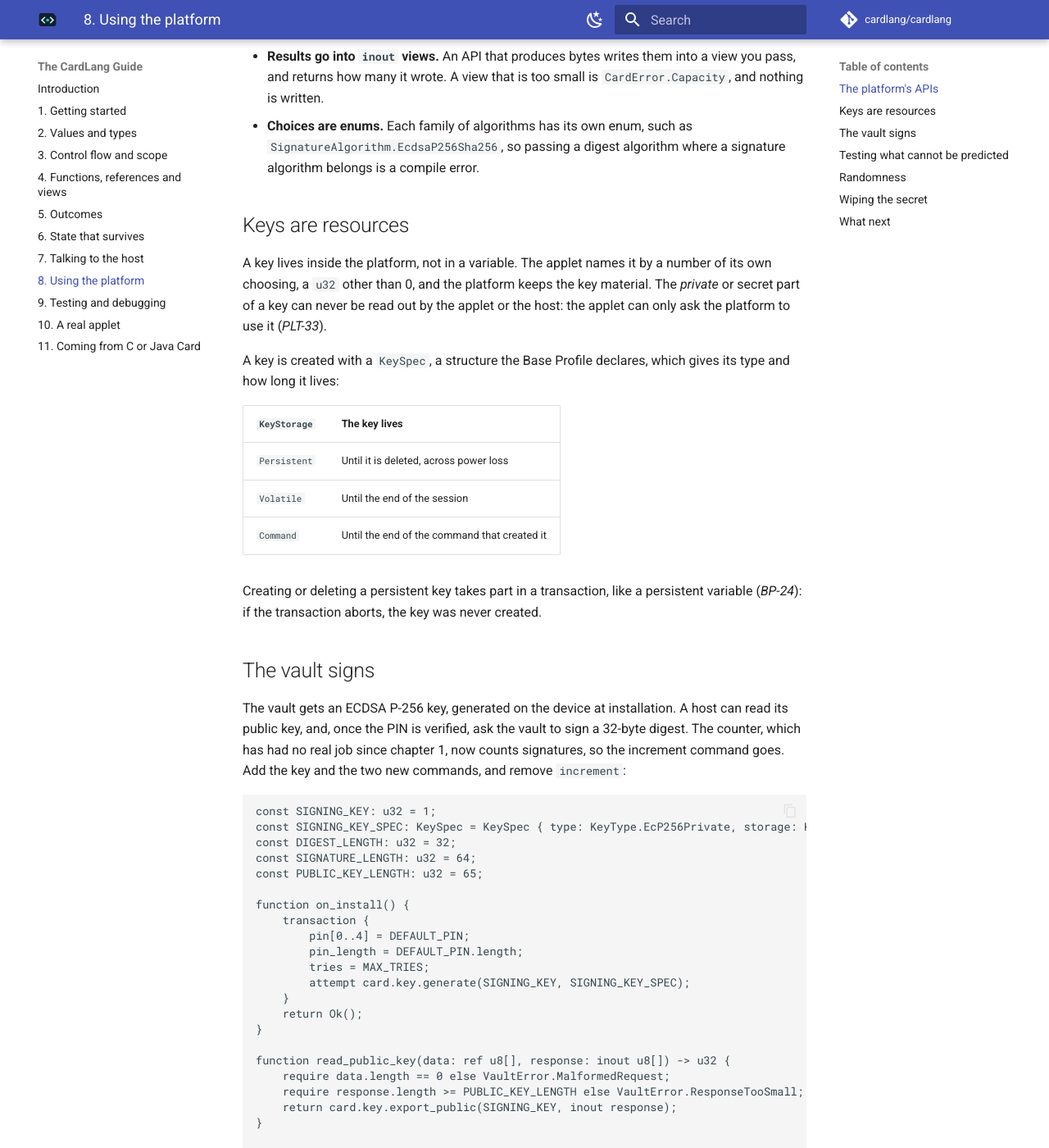
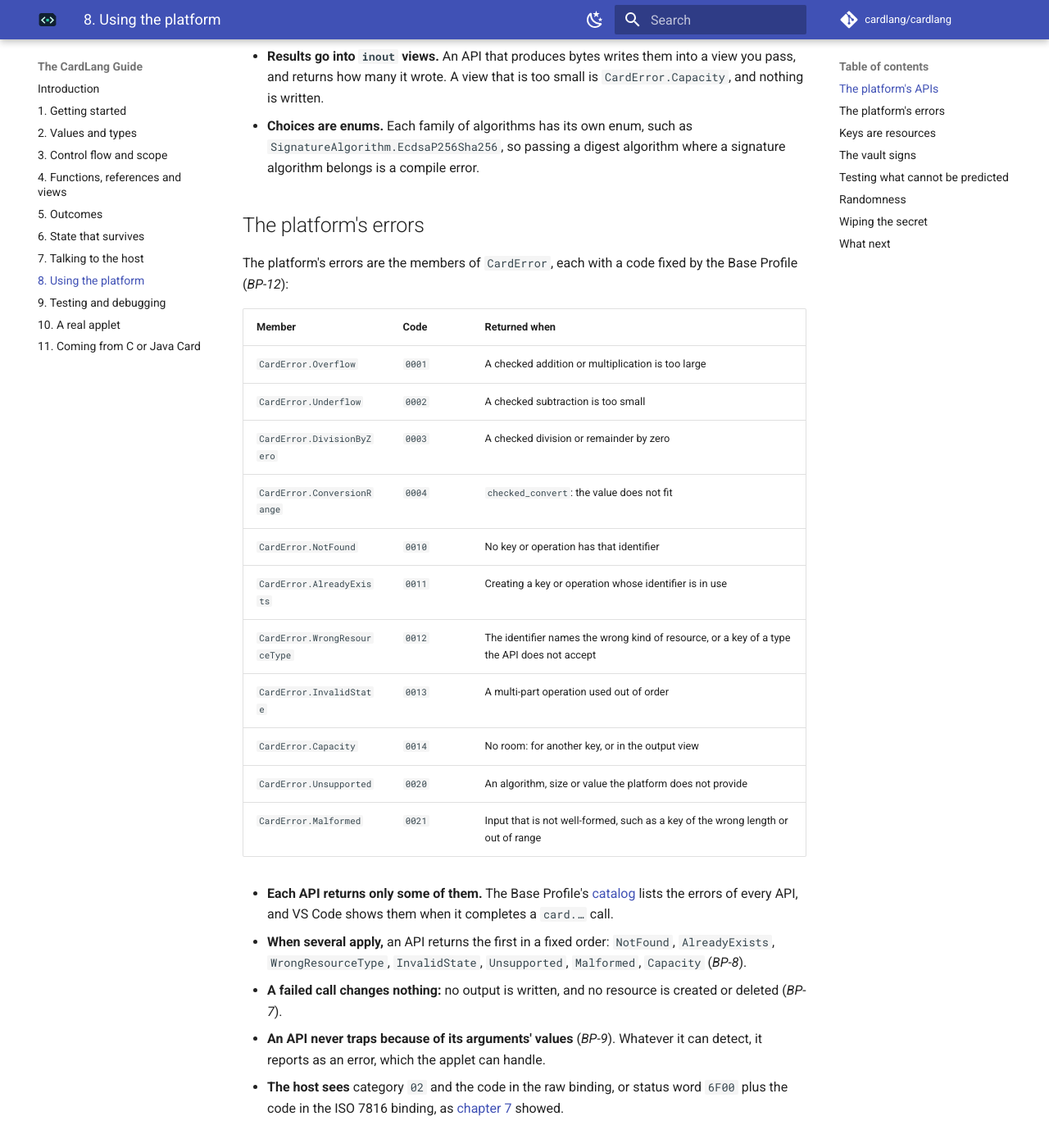
Before and after one commit to cardlang/cardlang, an MkDocs documentation site: the page built from guide/docs/08-platform.md, in a window 1280 px wide and 1400 px high, scrolled down 745 px. Shown: the whole window at 82% size. Built offline with MkDocs 1.6.1 and Material for MkDocs 9.7.7, drawn with Linux system fonts in a browser that asks for light colours; comment, search, counter and statistics services are not loaded.

Commit message:
Guide: the platform's errors and the trap kinds
Chapter 8 lists every CardError member with its code and cause, the error
precedence, and what the host sees; chapter 5 points to it. Chapter 9 lists
every trap kind, and notes that the host usually learns only that a trap
happened.

```diff
--- a/guide/docs/08-platform.md
+++ b/guide/docs/08-platform.md
@@ -18,6 +18,30 @@ A platform API is called like any function, and follows the same rules:
 - **It returns an outcome.** Its errors are `CardError`s, such as `CardError.NotFound` for a key that does not exist. Handle them with `attempt` or `match`, as in [chapter 5](05-outcomes.md#platform-errors).
 - **Results go into `inout` views.** An API that produces bytes writes them into a view you pass, and returns how many it wrote. A view that is too small is `CardError.Capacity`, and nothing is written.
 - **Choices are enums.** Each family of algorithms has its own enum, such as `SignatureAlgorithm.EcdsaP256Sha256`, so passing a digest algorithm where a signature algorithm belongs is a compile error.
+
+## The platform's errors
+
+The platform's errors are the members of `CardError`, each with a code fixed by the Base Profile (*BP-12*):
+
+| Member | Code | Returned when |
+|---|---|---|
+| `CardError.Overflow` | `0001` | A checked addition or multiplication is too large |
+| `CardError.Underflow` | `0002` | A checked subtraction is too small |
+| `CardError.DivisionByZero` | `0003` | A checked division or remainder by zero |
+| `CardError.ConversionRange` | `0004` | `checked_convert`: the value does not fit |
+| `CardError.NotFound` | `0010` | No key or operation has that identifier |
+| `CardError.AlreadyExists` | `0011` | Creating a key or operation whose identifier is in use |
+| `CardError.WrongResourceType` | `0012` | The identifier names the wrong kind of resource, or a key of a type the API does not accept |
+| `CardError.InvalidState` | `0013` | A multi-part operation used out of order |
+| `CardError.Capacity` | `0014` | No room: for another key, or in the output view |
+| `CardError.Unsupported` | `0020` | An algorithm, size or value the platform does not provide |
+| `CardError.Malformed` | `0021` | Input that is not well-formed, such as a key of the wrong length or out of range |
+
+- **Each API returns only some of them.** The Base Profile's [catalog](https://github.com/cardlang/cardlang/blob/main/platform/base-catalog.txt) lists the errors of every API, and VS Code shows them when it completes a `card.…` call.
+- **When several apply,** an API returns the first in a fixed order: `NotFound`, `AlreadyExists`, `WrongResourceType`, `InvalidState`, `Unsupported`, `Malformed`, `Capacity` (*BP-8*).
+- **A failed call changes nothing:** no output is written, and no resource is created or deleted (*BP-7*).
+- **An API never traps because of its arguments' values** (*BP-9*). Whatever it can detect, it reports as an error, which the applet can handle.
+- **The host sees** category `02` and the code in the raw binding, or status word `6F00` plus the code in the ISO 7816 binding, as [chapter 7](07-host.md#one-outcome-two-encodings) showed.
 
 ## Keys are resources
 
```
Also changed, not shown: devel/plans/guide/G5-polish-and-links.md (+5 -0 lines), guide/docs/05-outcomes.md (+1 -1 lines), guide/docs/09-testing-and-debugging.md (+20 -0 lines).
